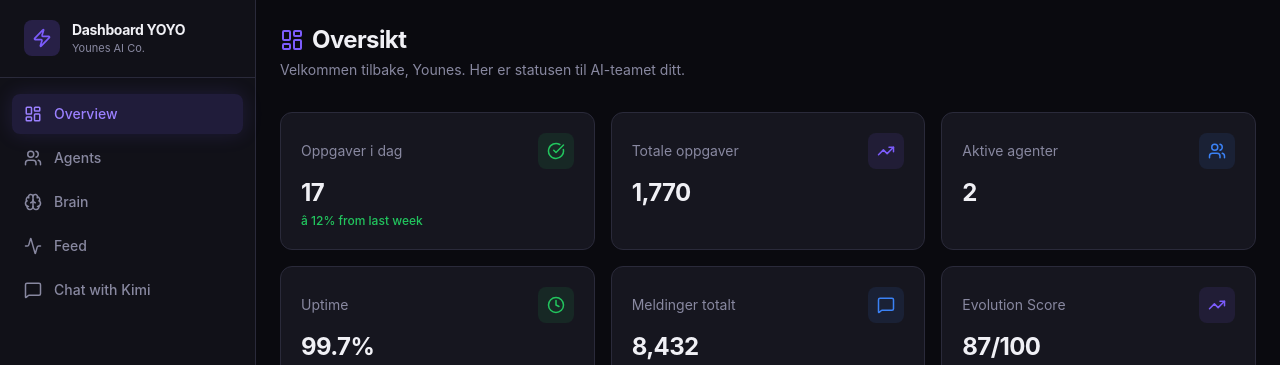
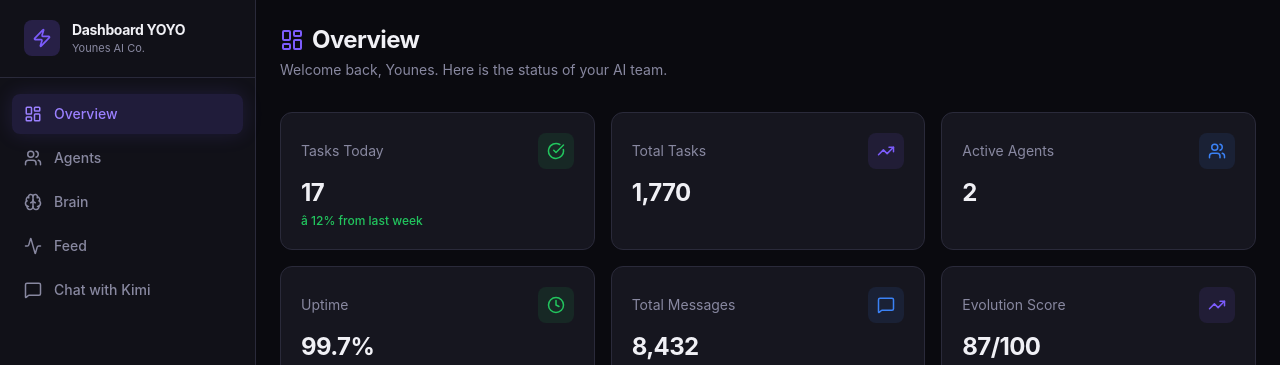
Before and after one commit to younesamer2001-ui/dashboardyoyo, a Next.js app: page / in a window 1280 px wide. Shown: the top 365 px of the page. Built offline with nearby package versions, Linux system fonts and the light colour scheme.

Commit message:
Update page.tsx

```diff
--- a/src/app/page.tsx
+++ b/src/app/page.tsx
@@ -20,30 +20,30 @@ export default function OverviewPage() {
       <div className="mb-8">
         <h1 className="text-2xl font-bold tracking-tight flex items-center gap-2">
           <LayoutDashboard className="h-6 w-6 text-accent" />
-          Oversikt
+          Overview
         </h1>
         <p className="mt-1 text-sm text-text-secondary">
-          Velkommen tilbake, Younes. Her er statusen til AI-teamet ditt.
+          Welcome back, Younes. Here is the status of your AI team.
         </p>
       </div>
 
       {/* Stats grid */}
       <div className="grid grid-cols-1 sm:grid-cols-2 lg:grid-cols-3 gap-4 mb-8">
         <StatCard
-          label="Oppgaver i dag"
+          label="Tasks Today"
           value={dashboardStats.tasksToday}
           icon={CheckCircle}
           trend={{ value: 12, isPositive: true }}
           color="success"
         />
         <StatCard
-          label="Totale oppgaver"
+          label="Total Tasks"
           value={dashboardStats.totalTasks.toLocaleString()}
           icon={TrendingUp}
           color="accent"
         />
         <StatCard
-          label="Aktive agenter"
+          label="Active Agents"
           value={dashboardStats.activeAgents}
           icon={Users}
           color="info"
@@ -55,7 +55,7 @@ export default function OverviewPage() {
           color="success"
         />
         <StatCard
-          label="Meldinger totalt"
+          label="Total Messages"
           value={dashboardStats.messagesTotal.toLocaleString()}
           icon={MessageSquare}
           color="info"
```
